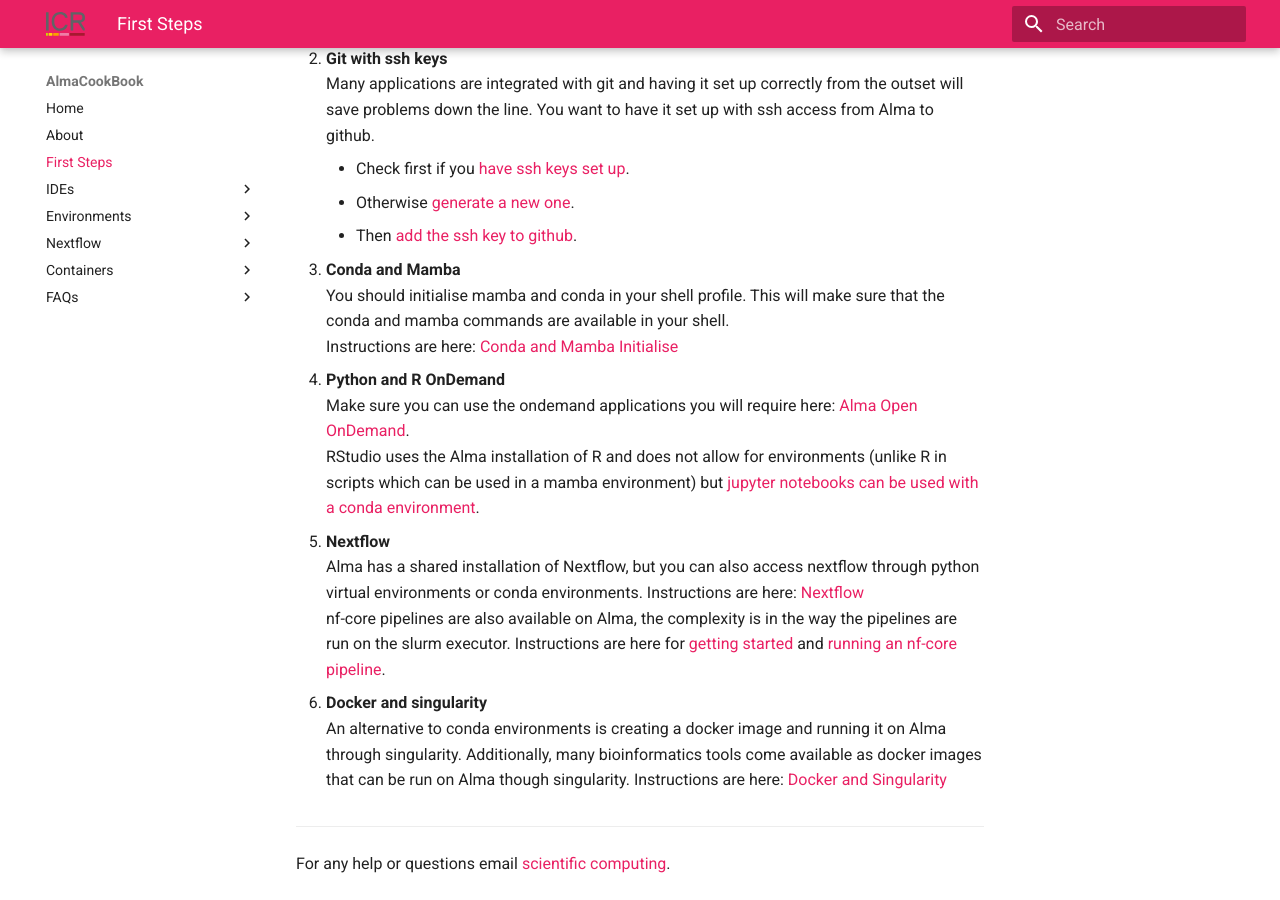
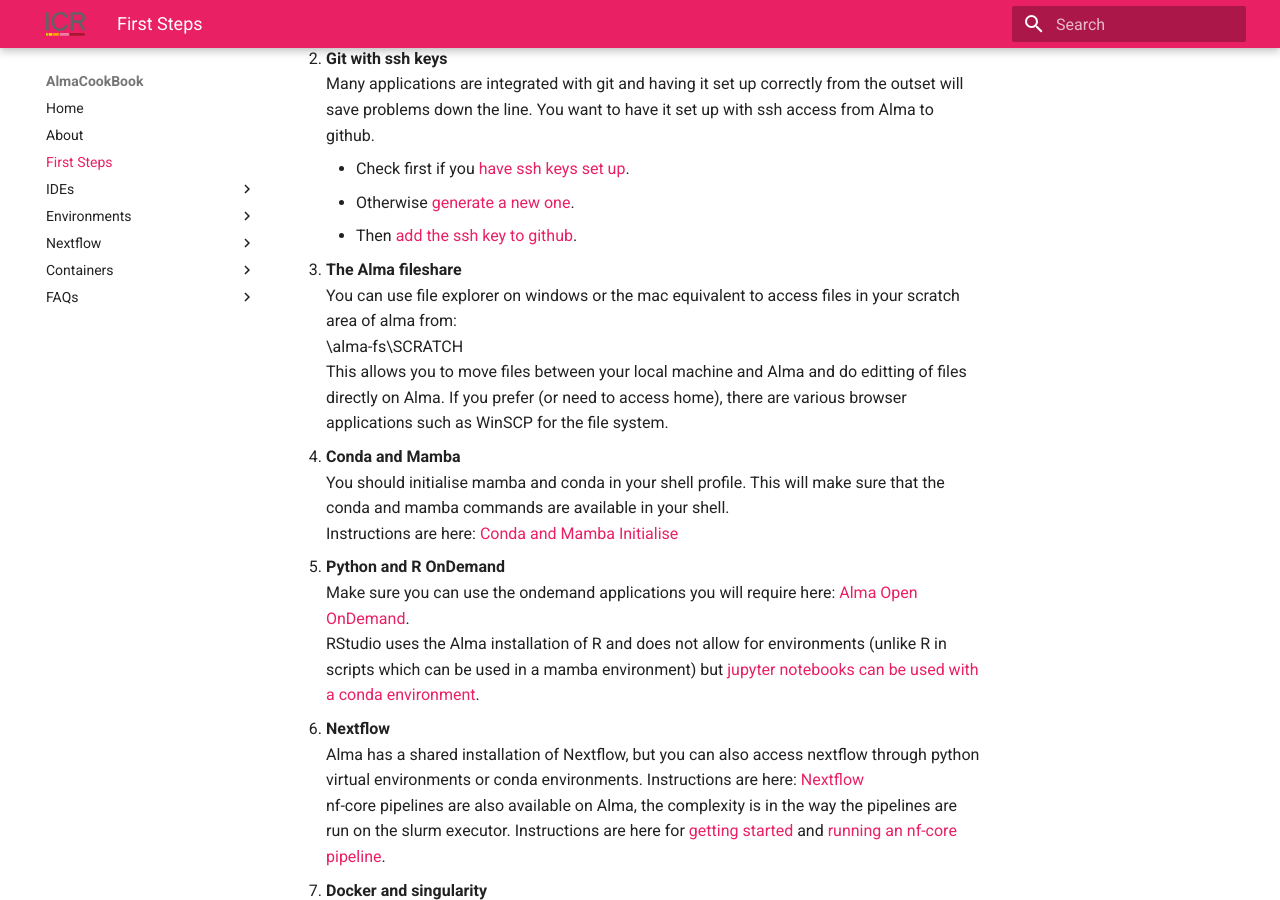
Before and after one commit to AlmaCookBook/AlmaCookBook.github.io, an MkDocs documentation site: the page built from docs/first_steps.md, in a window 1280 px wide and 900 px high, scrolled down 361 px. Built offline with MkDocs 1.6.1 and Material for MkDocs 9.7.7, drawn with Linux system fonts in a browser that asks for light colours.

Commit message:
Added alma-fs

```diff
--- a/docs/first_steps.md
+++ b/docs/first_steps.md
@@ -17,6 +17,11 @@ You want to have it set up with ssh access from Alma to github.
     - Check first if you [have ssh keys set up](https://docs.github.com/en/authentication/connecting-to-github-with-ssh/checking-for-existing-ssh-keys).
     - Otherwise [generate a new one](https://docs.github.com/en/authentication/connecting-to-github-with-ssh/generating-a-new-ssh-key-and-adding-it-to-the-ssh-agent#generating-a-new-ssh-key).
     - Then [add the ssh key to github](https://docs.github.com/en/authentication/connecting-to-github-with-ssh/adding-a-new-ssh-key-to-your-github-account).
+
+3. **The Alma fileshare**
+You can use file explorer on windows or the mac equivalent to access files in your scratch area of alma from:
+\\alma-fs\SCRATCH
+This allows you to move files between your local machine and Alma and do editting of files directly on Alma. If you prefer (or need to access home), there are various browser applications such as WinSCP for the file system.
 
 3. **Conda and Mamba**
 You should initialise mamba and conda in your shell profile. This will make sure that the conda and mamba commands are available in your shell.
--- a/mkdocs.yml
+++ b/mkdocs.yml
@@ -17,7 +17,7 @@ nav:
       - R scripts: 'conda/r-scripts.md'
       - RStudio ondemand: 'conda/r-ondemand.md'
   - Nextflow:
-    - nextflow vs slurm: 'workflows/nextflow.md'
+    #- nextflow vs slurm: 'workflows/nextflow.md'
     - nf-core 1 Install and test: 'workflows/nf-core-1.md'
     - nf-core 2 Sarek: 'workflows/nf-core-2.md'
   - Containers:
```
Also changed, not shown: docs/workflows/nf-core-1.md (+5 -0 lines).
